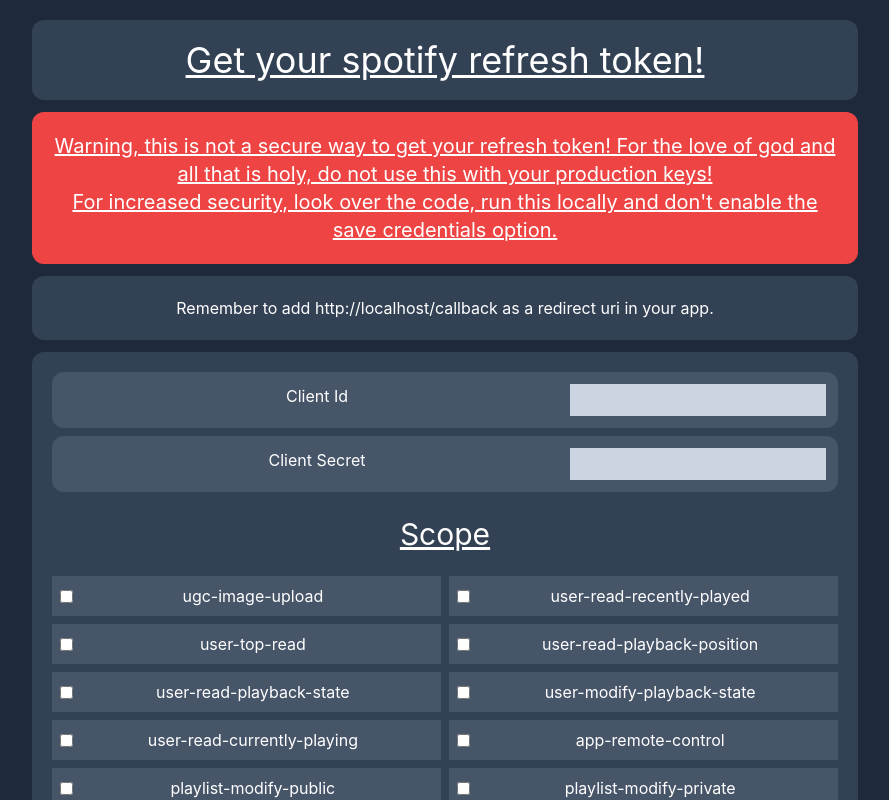
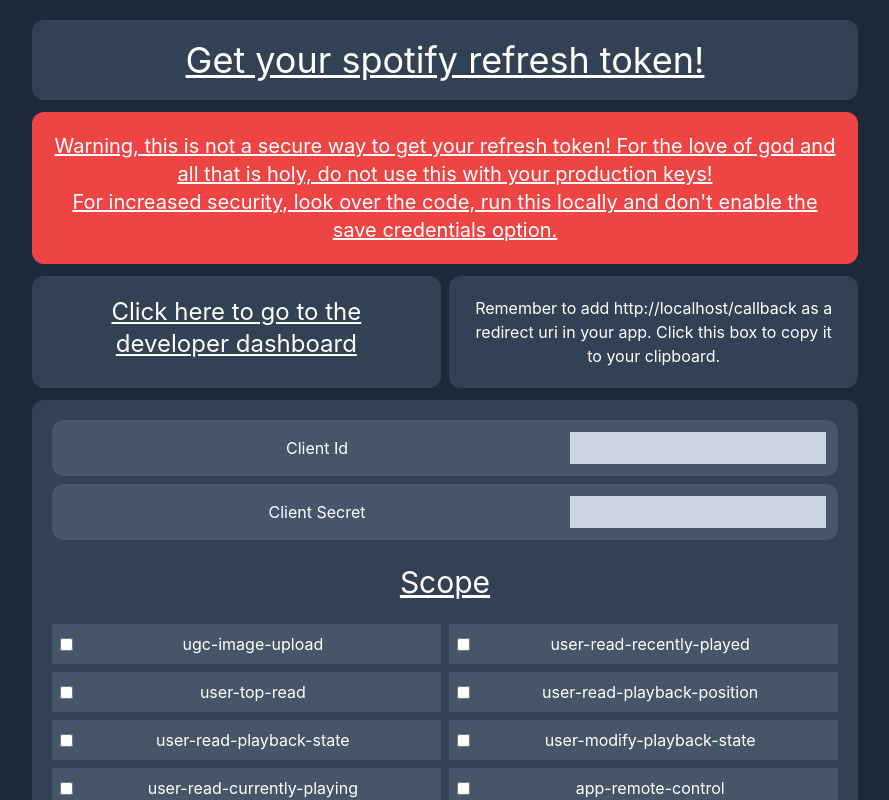
Before and after one commit to alecchendev/spotify-refresh-token, a React (Vite) app: page / in a window 1280 px wide. Shown: the top 800 px of the page, without its empty margins (195-1084 px from the left). Built offline with nearby package versions, Linux system fonts and the light colour scheme.

Commit message:
feat: added usability improvements, hover highlights on clickables click to copy on the callback uri

```diff
--- a/src/App.jsx
+++ b/src/App.jsx
@@ -17,6 +17,8 @@
     },
   },
 );
+
+const callbackUri = `${window.location.href.split('/').slice(0, 3).join('/')}/callback`;
 
 function App() {
   const [clientId, setClientId] = useState('');
@@ -283,17 +285,24 @@
           </div>
         )}
         {refreshToken.length === 0 && ( // only show the reminder if the user hasn't gotten the refresh token yet
-        <div className="flex-1 bg-slate-700 rounded-xl p-5 text-center">
-          Remember to add
-          {` ${window.location.href.split('/').slice(0, 3).join('/')}/callback `}
-          as a redirect uri in your app.
+        <div className="grid md:grid-cols-2 grid-cols-1 gap-2">
+          <a href="https://developer.spotify.com/dashboard/applications" target="_blank" rel="noreferrer" className="flex-1 bg-slate-700 rounded-xl p-5 text-center hover:bg-slate-600">
+            <div className="text-2xl underline">Click here to go to the developer dashboard</div>
+          </a>
+          <CopyToClipboard text={callbackUri}>
+            <div className="flex-1 bg-slate-700 rounded-xl p-5 text-center cursor-pointer hover:bg-slate-600">
+              Remember to add
+              {` ${callbackUri} `}
+              as a redirect uri in your app. Click this box to copy it to your clipboard.
+            </div>
+          </CopyToClipboard>
         </div>
         )}
 
         <div className="bg-slate-700 rounded-xl p-5 text-center grid grid-cols-1 gap-3">
           <div className="grid grid-cols-1 gap-2">
-            <div className="bg-slate-600 rounded-xl p-3 text-center flex">
-              <div className="flex-1">Client Id</div>
+            <div className="bg-slate-600 rounded-xl p-3 text-center flex align-middle">
+              <div className="flex-1 m-auto">Client Id</div>
               <input
                 className="flex-initial bg-slate-300 text-black p-1"
                 type="text"
@@ -302,8 +311,8 @@
                 onChange={clientIdChange}
               />
             </div>
-            <div className="bg-slate-600 rounded-xl p-3 text-center flex">
-              <div className="flex-1">Client Secret</div>
+            <div className="bg-slate-600 rounded-xl p-3 text-center flex align-middle">
+              <div className="flex-1 m-auto">Client Secret</div>
               <input
                 className="flex-initial bg-slate-300 text-black p-1"
                 type="text"
@@ -319,7 +328,7 @@
           </div>
           <div className="grid gap-2 md:grid-cols-2">
             {Object.keys(scopes).map((singleScope) => (
-              <button type="button" key={singleScope} className="p-2 flex bg-slate-600 cursor-pointer align-middle" onClick={() => handleCheck(singleScope)}>
+              <button type="button" key={singleScope} className="p-2 flex bg-slate-600 hover:bg-slate-500 cursor-pointer align-middle" onClick={() => handleCheck(singleScope)}>
                 <input
                   type="checkbox"
                   className="flex-initial cursor-pointer m-auto"
@@ -333,7 +342,7 @@
             ))}
           </div>
 
-          <button type="button" className="p-2 flex bg-slate-600 cursor-pointer align-middle" onClick={() => handleSelectAll(!allSelected)}>
+          <button type="button" className="p-2 flex bg-slate-600 hover:bg-slate-500 cursor-pointer align-middle" onClick={() => handleSelectAll(!allSelected)}>
             <input
               type="checkbox"
               className="flex-initial cursor-pointer m-auto"
@@ -347,18 +356,18 @@
             Save credentials
           </div>
           <div className="grid grid-cols-2 gap-2 select-none">
-            <button type="button" className="bg-slate-600 cursor-pointer p-2 flex align-middle" onClick={() => handleSaveClientCredentialsChange()}>
+            <button type="button" className="bg-slate-600 hover:bg-slate-500 cursor-pointer p-2 flex align-middle" onClick={() => handleSaveClientCredentialsChange()}>
               <input type="checkbox" checked={saveClientCredentials} className="m-auto" onChange={() => {}} />
               <div className="flex-1 cursor-pointer">Save Client Id/Secret</div>
             </button>
-            <button type="button" className="bg-slate-600 cursor-pointer p-2 flex align-middle" onClick={() => handleSaveRefreshTokenChange()}>
+            <button type="button" className="bg-slate-600 hover:bg-slate-500 cursor-pointer p-2 flex align-middle" onClick={() => handleSaveRefreshTokenChange()}>
               <input type="checkbox" checked={saveRefreshToken} className="m-auto" onChange={() => {}} />
               <div className="flex-1 cursor-pointer">Save Refresh Token</div>
             </button>
           </div>
         </div>
 
-        <button type="submit" className="bg-slate-600 p-2 rounded-xl mb-5" onClick={handleSubmit}>
+        <button type="submit" className="bg-slate-700 hover:bg-slate-600 p-2 rounded-xl mb-5" onClick={handleSubmit}>
           Submit
         </button>
 
```
